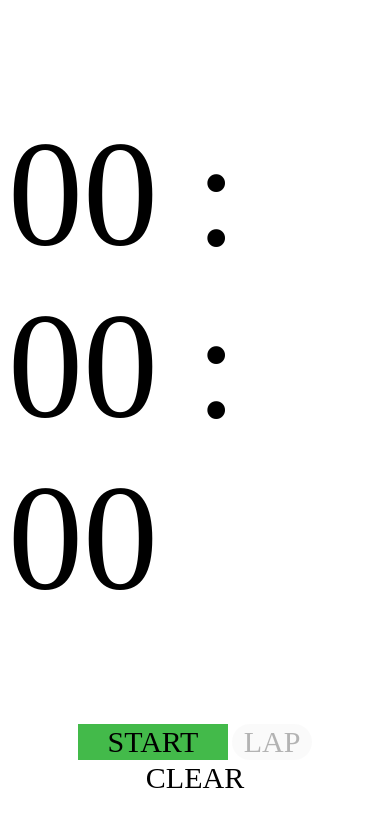
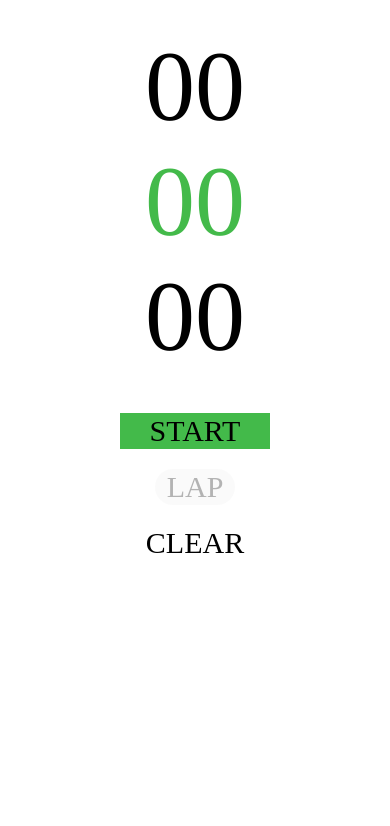
Before and after one commit to mmrzena/stopwatch, a plain HTML site: page index.html in a window 390 px wide. Drawn offline with Linux system fonts and the light colour scheme; a web font is replaced by a local one.

Commit message:
Update style.css

```diff
--- a/style.css
+++ b/style.css
@@ -24,7 +24,6 @@
   box-shadow: 0 #999;
 }
 
-
 #start {
   background-color: #43ba4a;
   width: 150px;
@@ -35,7 +34,6 @@
   border-radius: 30px;
   width: 80px;
 }
-
 
 #clear {
   background-color: white;
@@ -61,15 +59,38 @@
   cursor: not-allowed;
 }
 
-
 #start:active, #lap:active, #clear:active {
   box-shadow: 0 #666;
   transform: translateY(2px);
 }
 
-
 #laps {
   font-family: 'Supermercado One';
   font-size: 50px;
   text-align: center;
+}
+
+@media only screen and (max-width: 450px) {
+  .box {
+    width: auto;
+    text-align: center;
+    font-size: 100px;
+    padding-top: 20px;
+    padding-bottom: 20px;
   }
+  #clear, #lap {
+    display: block;
+    margin: 20px auto;
+  }
+  #miliseconds, #seconds, #minutes {
+    display: block;
+  }
+  .colon {
+    display: none;
+  }
+  #seconds {
+    color: #43ba4a;
+  }
+}
+
+}
```
